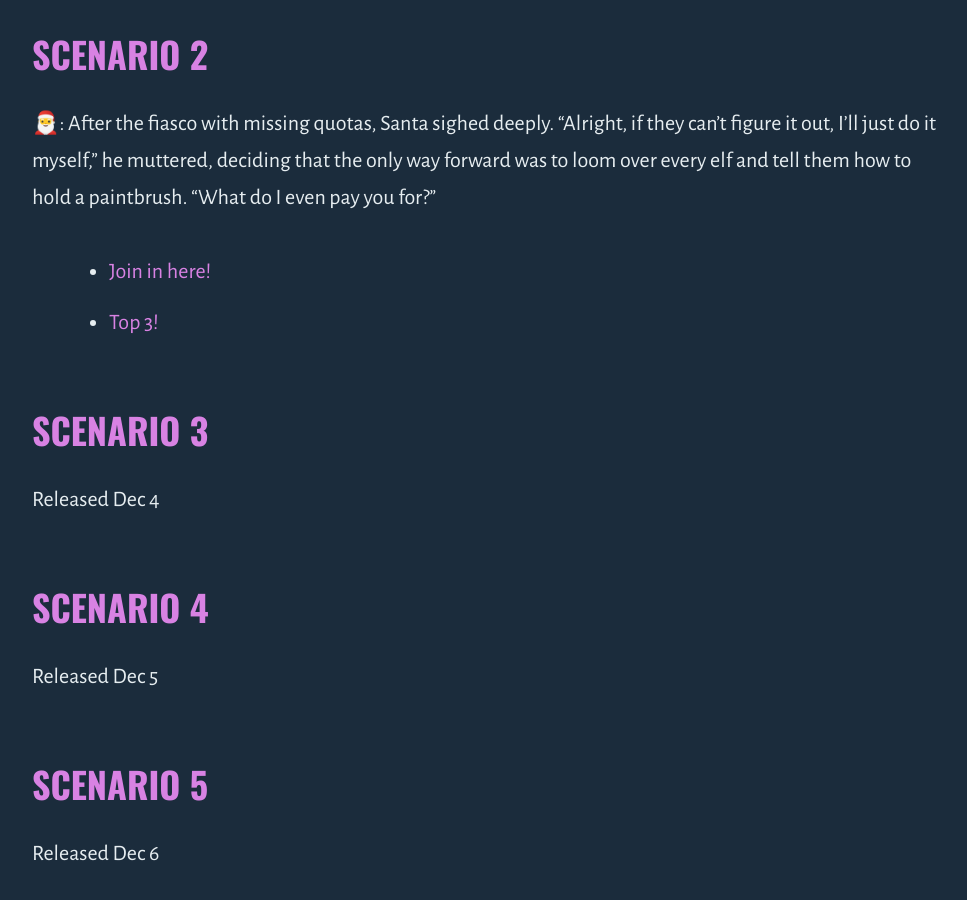
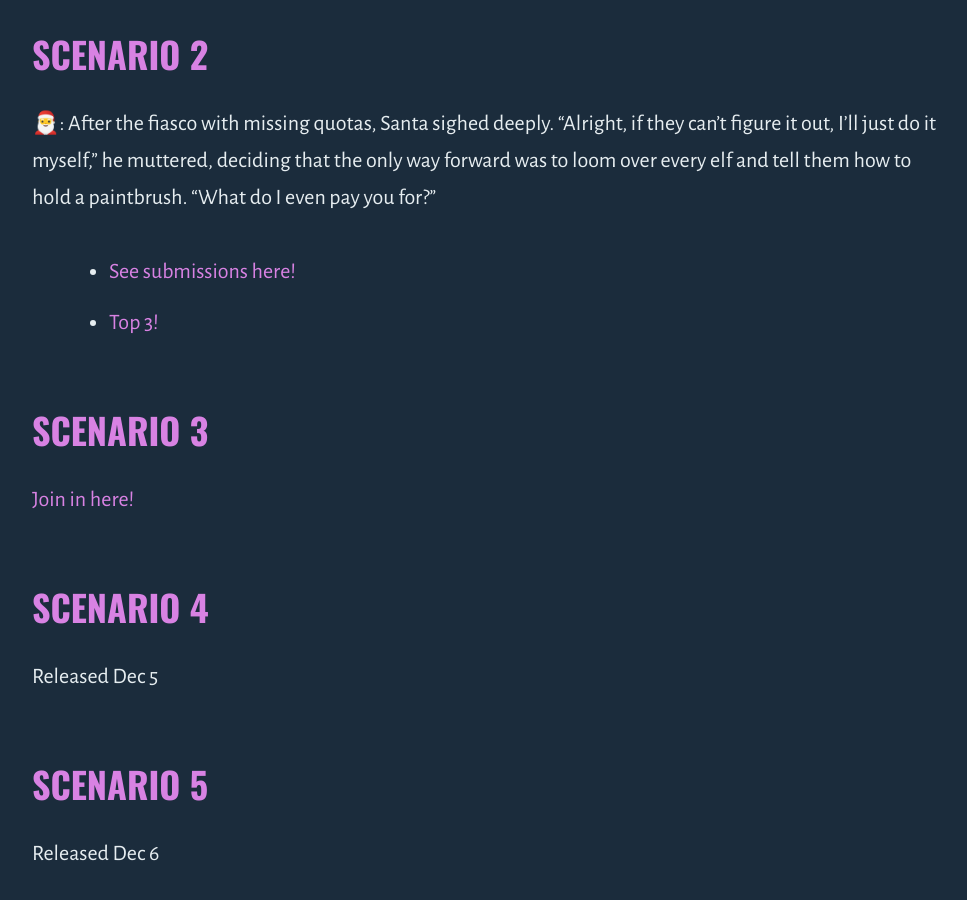
Before and after one commit to outragedpinkracoon/outragedpinkracoon.github.io, a Jekyll site: the page built from _posts/2024-12-2-advent-of-bad-management.md, in a window 1280 px wide and 900 px high, scrolled down 1637 px. Shown: the whole window, without its empty margins (149-1116 px from the left). Built offline with Jekyll 4.4.1, drawn with Linux system fonts in a browser that asks for light colours; comment, search, counter and statistics services are not loaded.

Commit message:
adds day 3

```diff
--- a/_posts/2024-12-2-advent-of-bad-management.md
+++ b/_posts/2024-12-2-advent-of-bad-management.md
@@ -32,11 +32,11 @@
 ## Scenario 2
 🎅: After the fiasco with missing quotas, Santa sighed deeply. "Alright, if they can’t figure it out, I'll just do it myself," he muttered, deciding that the only way forward was to loom over every elf and tell them how to hold a paintbrush. "What do I even pay you for?"
 
-* [Join in here!](https://www.linkedin.com/posts/outragedpinkracoon_adventofbadmanagement-festivefun-management-activity-7269648005979377667-fi1w?utm_source=share&utm_medium=member_desktop)
+* [See submissions here!](https://www.linkedin.com/posts/outragedpinkracoon_adventofbadmanagement-festivefun-management-activity-7269648005979377667-fi1w?utm_source=share&utm_medium=member_desktop)
 * [Top 3!](https://www.linkedin.com/feed/update/urn:li:activity:7269812867544109056/)
 
 ## Scenario 3
-Released Dec 4
+[Join in here!](https://www.linkedin.com/posts/outragedpinkracoon_adventofbadmanagement-festivefun-management-activity-7270004685858578433-B3h6?utm_source=share&utm_medium=member_desktop)
 
 ## Scenario 4
 Released Dec 5
```
